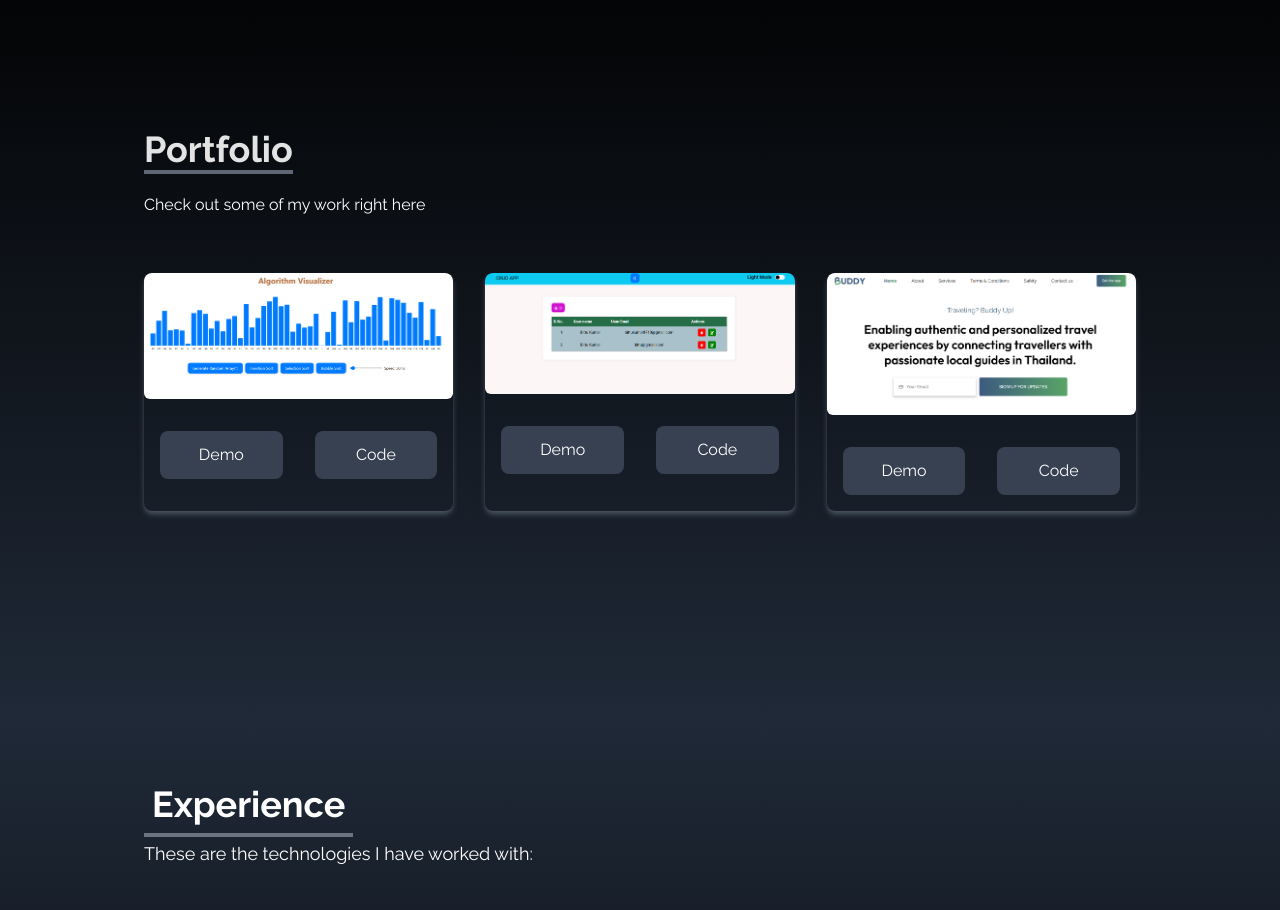
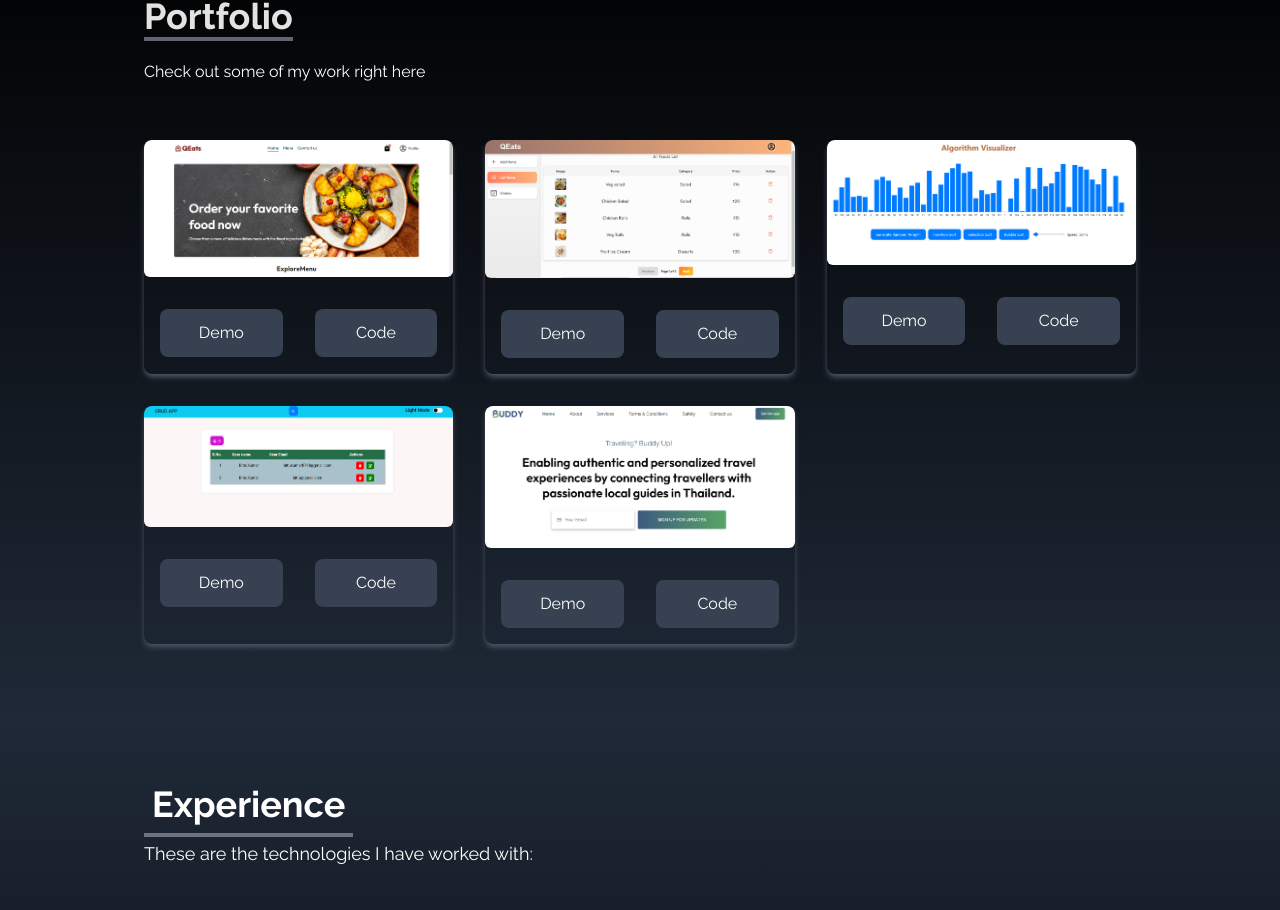
Before and after one commit to Bittu121/personalPortfolio, a React (Create React App) app: page / in a window 1280 px wide. Shown: the part 1616-2526 px from the top of the page. Built offline with nearby package versions, Linux system fonts and the light colour scheme.

Commit message:
update portfolio

```diff
--- a/src/components/Portfolio.jsx
+++ b/src/components/Portfolio.jsx
@@ -2,22 +2,36 @@ import React from "react";
 import BuddyApp from "../images/BuddyApp.png";
 import CrudApp from "../images/CrudApp.png";
 import AlgoVisualizerApp from "../images/AlgorithmVisulizerApp.png";
+import QEats from "../images/QEats.png";
+import QEatsAdmin from "../images/QEatsAdmin.png";
 function Portfolio() {
   const portfolio = [
     {
       id: 1,
+      src: QEats,
+      demo: "https://fooddeliveryapp-frontend-zn5z.onrender.com",
+      code: "https://github.com/Bittu121/FoodDeliveryApp/tree/main/client",
+    },
+    {
+      id: 2,
+      src: QEatsAdmin,
+      demo: "https://fooddeliveryapp-admin-fm6s.onrender.com",
+      code: "https://github.com/Bittu121/FoodDeliveryApp/tree/main/admin",
+    },
+    {
+      id: 3,
       src: AlgoVisualizerApp,
       demo: "https://lively-gnome-7de8ae.netlify.app",
       code: "https://github.com/Bittu121/AlgorithmVisualizer",
     },
     {
-      id: 2,
+      id: 4,
       src: CrudApp,
       demo: "https://crudapreeminent-daifuku-f68aa4.netlify.app",
       code: "https://github.com/Bittu121/client/tree/main/src/components",
     },
     {
-      id: 2,
+      id: 5,
       src: BuddyApp,
       demo: "https://silly-scone-9e187b.netlify.app",
       code: "https://github.com/Bittu121/Buddy-App",
```
Also changed, not shown: src/images/QEats.png (added), src/images/QEatsAdmin.png (added).
